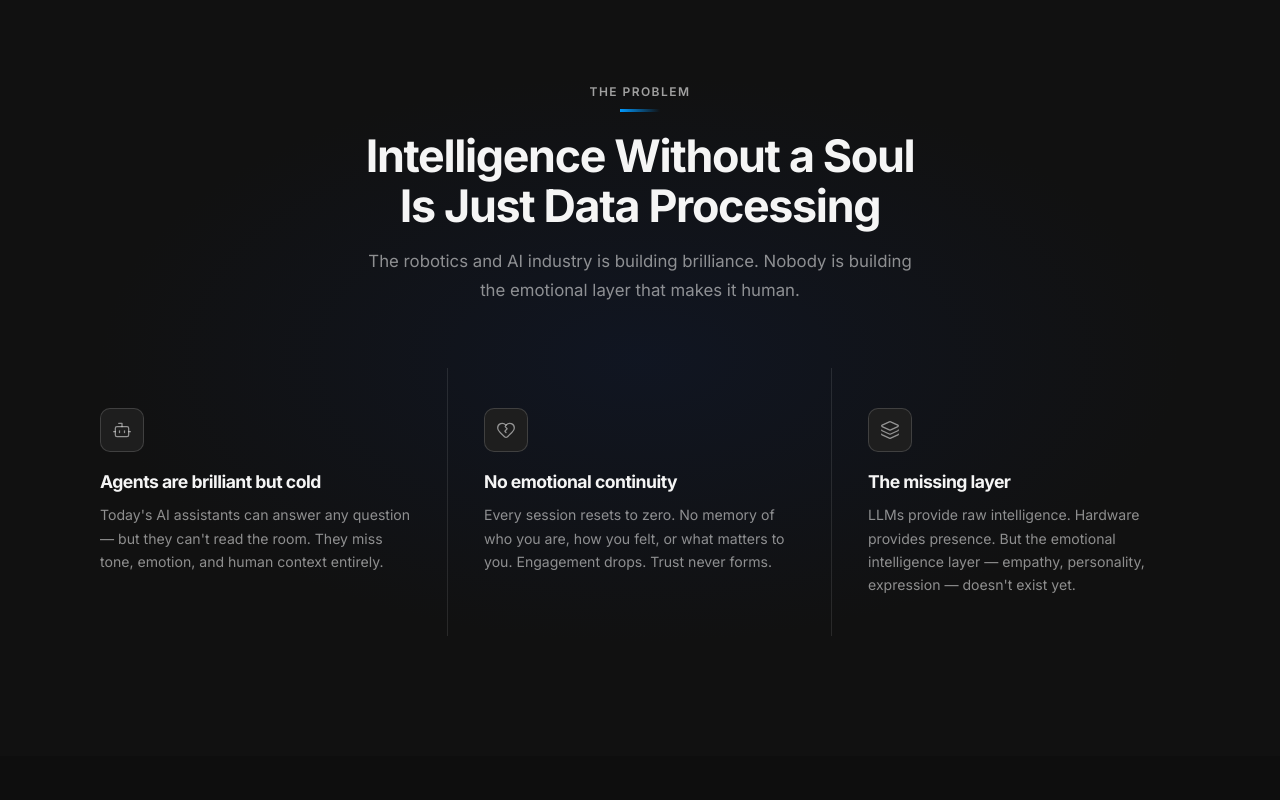
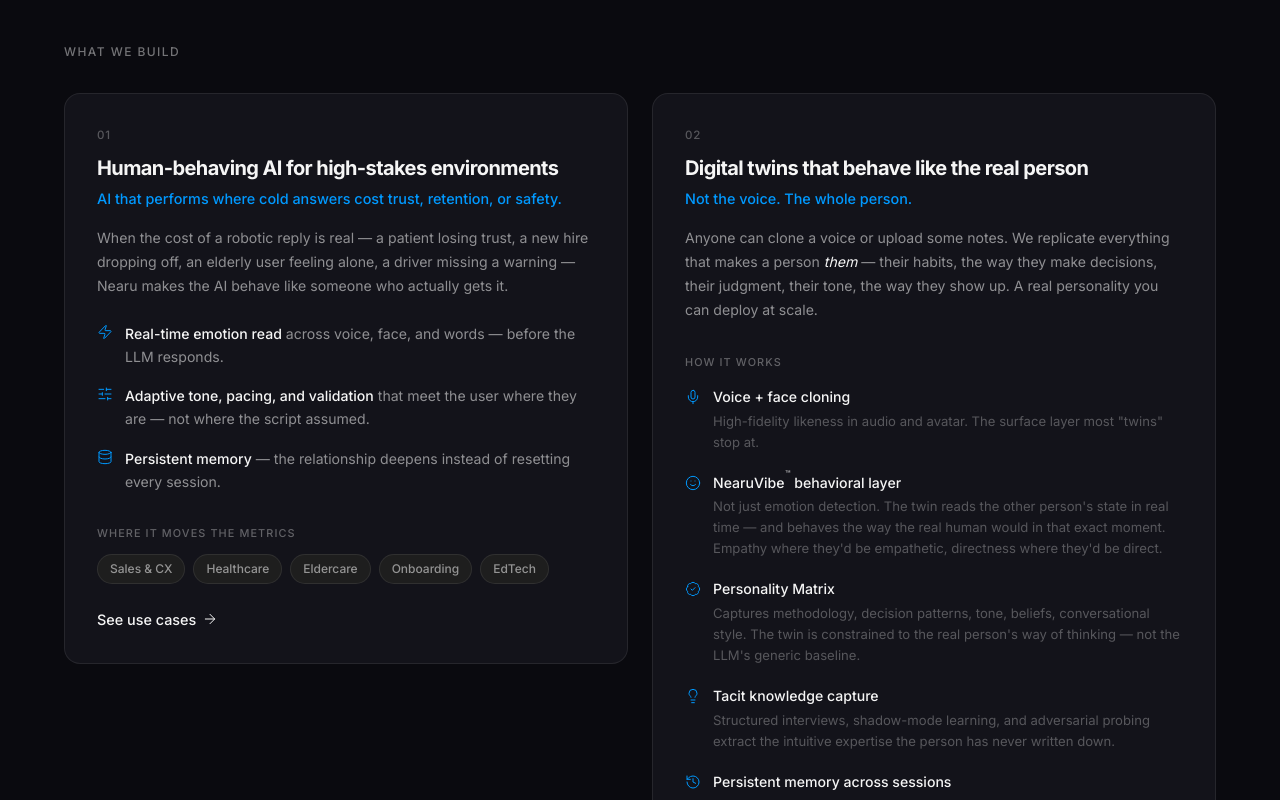
Before and after one commit to noshapiro/NAYAwebsite, a Next.js app: page / in a window 1280 px wide. Shown: the part 940-1740 px from the top of the page. Built offline with nearby package versions, Linux system fonts and the light colour scheme.

Commit message:
Add What We Build section after hero.
Two-column product cards with human-behaving AI and digital twins copy; section header trimmed to eyebrow only.

Co-authored-by: Cursor <cursoragent@cursor.com>

```diff
--- a/src/app/page.tsx
+++ b/src/app/page.tsx
@@ -1,6 +1,7 @@
 import { AnnouncementBar } from "@/components/AnnouncementBar";
 import { Navbar } from "@/components/Navbar";
 import { Hero } from "@/components/Hero";
+import { WhatWeBuild } from "@/components/WhatWeBuild";
 import { Problem } from "@/components/Problem";
 import { SoulEngine } from "@/components/SoulEngine";
 import { NearuVibe } from "@/components/NearuVibe";
@@ -22,6 +23,7 @@ export default function Home() {
       <AnnouncementBar />
       <Navbar />
       <Hero />
+      <WhatWeBuild />
       <Problem />
       <SoulEngine />
       <NearuVibe />
--- /dev/null
+++ b/src/components/WhatWeBuild.tsx
@@ -0,0 +1,239 @@
+"use client";
+
+import type { ReactNode } from "react";
+import {
+  ArrowRight,
+  BadgeCheck,
+  Database,
+  History,
+  Lightbulb,
+  Mic,
+  SlidersHorizontal,
+  Smile,
+  Zap,
+} from "lucide-react";
+import { Reveal } from "./Reveal";
+
+const STROKE = { strokeWidth: 1.5, strokeLinecap: "round" as const, strokeLinejoin: "round" as const };
+
+function Tm({ children }: { children: string }) {
+  return (
+    <>
+      {children}
+      <sup className="ml-[0.05em] align-super text-[0.65em] font-normal leading-none opacity-75">™</sup>
+    </>
+  );
+}
+
+type FeatureLead = {
+  Icon: typeof Zap;
+  lead: string;
+  rest: string;
+};
+
+type FeatureTitled = {
+  Icon: typeof Mic;
+  title: string;
+  description: string;
+};
+
+const block1Features: FeatureLead[] = [
+  {
+    Icon: Zap,
+    lead: "Real-time emotion read",
+    rest: " across voice, face, and words — before the LLM responds.",
+  },
+  {
+    Icon: SlidersHorizontal,
+    lead: "Adaptive tone, pacing, and validation",
+    rest: " that meet the user where they are — not where the script assumed.",
+  },
+  {
+    Icon: Database,
+    lead: "Persistent memory",
+    rest: " — the relationship deepens instead of resetting every session.",
+  },
+];
+
+const metricsPills = ["Sales & CX", "Healthcare", "Eldercare", "Onboarding", "EdTech"];
+
+const block2Features: FeatureTitled[] = [
+  {
+    Icon: Mic,
+    title: "Voice + face cloning",
+    description:
+      'High-fidelity likeness in audio and avatar. The surface layer most "twins" stop at.',
+  },
+  {
+    Icon: Smile,
+    title: "NearuVibe™ behavioral layer",
+    description:
+      "Not just emotion detection. The twin reads the other person's state in real time — and behaves the way the real human would in that exact moment. Empathy where they'd be empathetic, directness where they'd be direct.",
+  },
+  {
+    Icon: BadgeCheck,
+    title: "Personality Matrix",
+    description:
+      "Captures methodology, decision patterns, tone, beliefs, conversational style. The twin is constrained to the real person's way of thinking — not the LLM's generic baseline.",
+  },
+  {
+    Icon: Lightbulb,
+    title: "Tacit knowledge capture",
+    description:
+      "Structured interviews, shadow-mode learning, and adversarial probing extract the intuitive expertise the person has never written down.",
+  },
+  {
+    Icon: History,
+    title: "Persistent memory across sessions",
+    description:
+      "Every conversation builds relationship history. The twin remembers context, emotional state, and what mattered last time.",
+  },
+];
+
+function FeatureRowLead({ Icon, lead, rest }: FeatureLead) {
+  return (
+    <li className="flex gap-3">
+      <Icon className="mt-0.5 h-4 w-4 shrink-0 text-[var(--accent)]" {...STROKE} />
+      <p className="text-[0.88rem] leading-[1.65] text-[var(--text-2)]">
+        <span className="font-medium text-[var(--text)]">{lead}</span>
+        {rest}
+      </p>
+    </li>
+  );
+}
+
+function FeatureRowTitled({ Icon, title, description }: FeatureTitled) {
+  return (
+    <li className="flex gap-3">
+      <Icon className="mt-0.5 h-4 w-4 shrink-0 text-[var(--accent)]" {...STROKE} />
+      <div className="min-w-0">
+        <p className="text-[0.88rem] font-medium leading-[1.4] text-[var(--text)]">
+          {title.includes("NearuVibe") ? (
+            <>
+              <Tm>NearuVibe</Tm> behavioral layer
+            </>
+          ) : (
+            title
+          )}
+        </p>
+        <p className="mt-1 text-[0.82rem] leading-[1.6] text-[var(--text-3)]">{description}</p>
+      </div>
+    </li>
+  );
+}
+
+function ProductCard({
+  index,
+  children,
+  delay = 0,
+}: {
+  index: string;
+  children: ReactNode;
+  delay?: number;
+}) {
+  return (
+    <Reveal delay={delay} className="h-full min-w-0 flex-1">
+      <article className="flex h-full min-w-0 flex-col rounded-[var(--radius-lg)] border border-[var(--border)] bg-[#13131a] p-6 transition-colors duration-200 hover:border-[rgba(0,153,255,0.2)] md:p-8">
+        <span className="text-[0.72rem] font-medium tracking-[0.08em] text-[rgba(245,245,245,0.3)]">{index}</span>
+        {children}
+      </article>
+    </Reveal>
+  );
+}
+
+function SectionLink({ href, children }: { href: string; children: ReactNode }) {
+  return (
+    <a
+      href={href}
+      className="mt-auto inline-flex items-center gap-1.5 pt-6 text-[0.9rem] font-medium text-[var(--accent)] transition-opacity hover:opacity-80"
+    >
+      {children}
+      <ArrowRight className="h-4 w-4 shrink-0" {...STROKE} />
+    </a>
+  );
+}
+
+export function WhatWeBuild() {
+  return (
+    <section
+      id="what-we-build"
+      className="!py-20"
+      style={{ background: "#0a0a0f" }}
+    >
+      <div className="container">
+        <Reveal>
+          <p className="text-left text-[0.75rem] font-medium uppercase tracking-[0.12em] text-[rgba(245,245,245,0.45)]">
+            What We Build
+          </p>
+        </Reveal>
+
+        <div className="mt-8 flex flex-row max-sm:flex-col items-stretch gap-5 sm:gap-6">
+          <ProductCard index="01">
+            <h3 className="mt-3 text-[1.25rem] font-medium leading-[1.25] tracking-[-0.02em] text-[var(--text)]">
+              Human-behaving AI for high-stakes environments
+            </h3>
+            <p className="mt-2 text-[0.9rem] font-medium text-[var(--accent)]">
+              AI that performs where cold answers cost trust, retention, or safety.
+            </p>
+            <p className="mt-4 text-[0.88rem] font-normal leading-[1.7] text-[var(--text-2)]">
+              When the cost of a robotic reply is real — a patient losing trust, a new hire dropping off, an elderly
+              user feeling alone, a driver missing a warning — Nearu makes the AI behave like someone who actually gets
+              it.
+            </p>
+
+            <ul className="mt-6 flex flex-col gap-4">
+              {block1Features.map((f) => (
+                <FeatureRowLead key={f.lead} {...f} />
+              ))}
+            </ul>
+
+            <p className="mt-8 text-[0.68rem] font-medium uppercase tracking-[0.1em] text-[rgba(245,245,245,0.35)]">
+              Where it moves the metrics
+            </p>
+            <div className="mt-3 flex flex-wrap gap-2">
+              {metricsPills.map((pill) => (
+                <span
+                  key={pill}
+                  className="rounded-full border border-[var(--border)] bg-[var(--surface-2)] px-3 py-1 text-[0.75rem] font-medium text-[var(--text-2)]"
+                >
+                  {pill}
+                </span>
+              ))}
+            </div>
+
+            <SectionLink href="#use-cases">See use cases</SectionLink>
+          </ProductCard>
+
+          <ProductCard index="02" delay={0.08}>
+            <h3 className="mt-3 text-[1.25rem] font-medium leading-[1.25] tracking-[-0.02em] text-[var(--text)]">
+              Digital twins that behave like the real person
+            </h3>
+            <p className="mt-2 text-[0.9rem] font-medium text-[var(--accent)]">Not the voice. The whole person.</p>
+            <p className="mt-4 text-[0.88rem] font-normal leading-[1.7] text-[var(--text-2)]">
+              Anyone can clone a voice or upload some notes. We replicate everything that makes a person{" "}
+              <em className="italic text-[var(--text)]">them</em> — their habits, the way they make
+              decisions, their judgment, their tone, the way they show up. A real personality you can deploy at scale.
+            </p>
+
+            <p className="mt-8 text-[0.68rem] font-medium uppercase tracking-[0.1em] text-[rgba(245,245,245,0.35)]">
+              How it works
+            </p>
+            <ul className="mt-4 flex flex-col gap-5">
+              {block2Features.map((f) => (
+                <FeatureRowTitled key={f.title} {...f} />
+              ))}
+            </ul>
+
+            <p className="mt-8 rounded-[10px] border border-[var(--border)] bg-[rgba(0,153,255,0.04)] px-4 py-3.5 text-[0.82rem] leading-[1.65] text-[var(--text-2)]">
+              <span className="font-medium text-[var(--text)]">The result:</span> a twin that maintains the real
+              human&apos;s relationships, methodology, and presence at 10× their natural capacity. Usable for sleep
+              consultants, lactation experts, coaches, therapists&apos; adjuncts, educators, executives.
+            </p>
+
+            <SectionLink href="/contact">Build a twin</SectionLink>
+          </ProductCard>
+        </div>
+      </div>
+    </section>
+  );
+}
```
Also changed, not shown: 1 other file (tests, documents, lock files or other folders).
